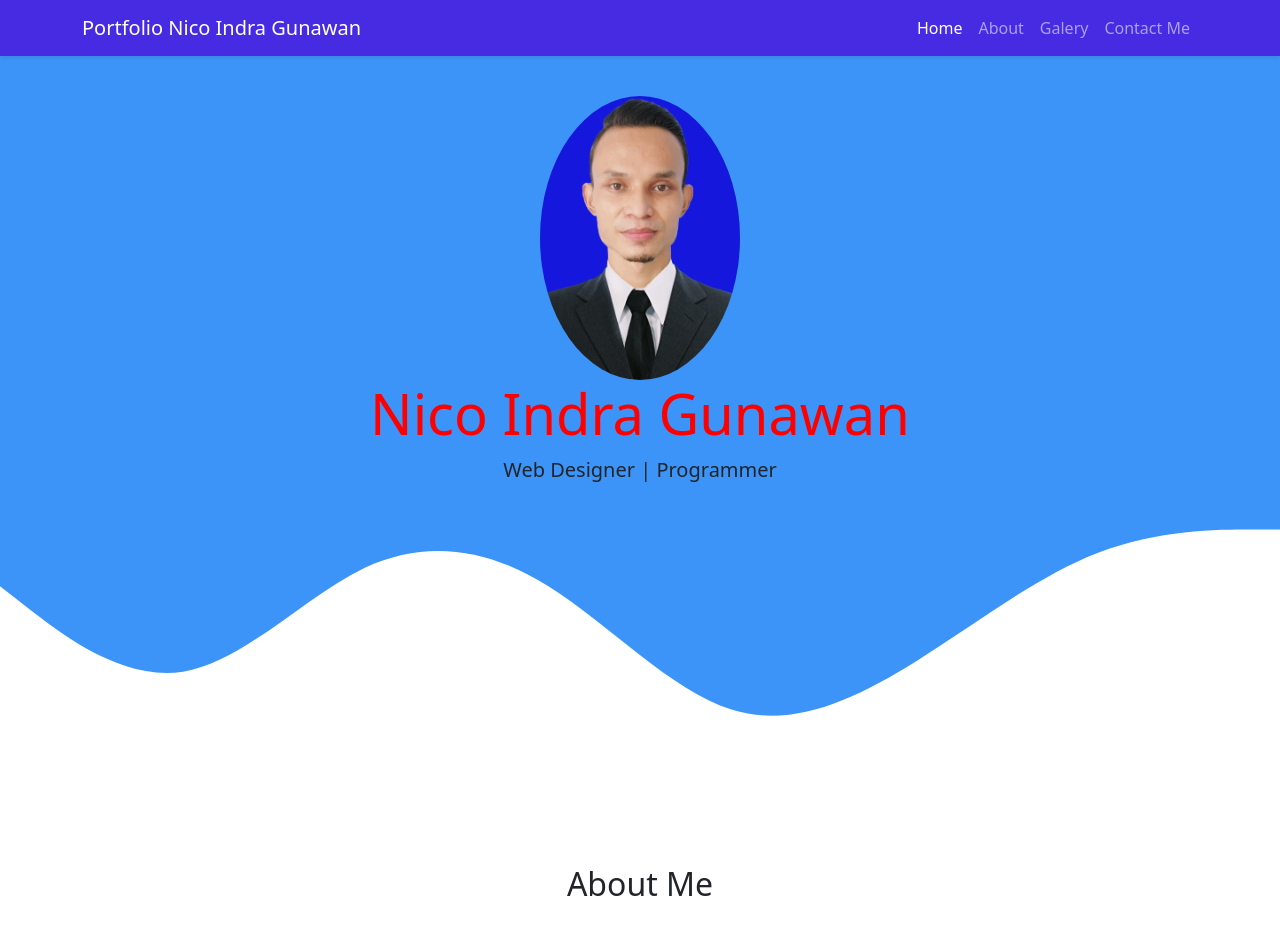
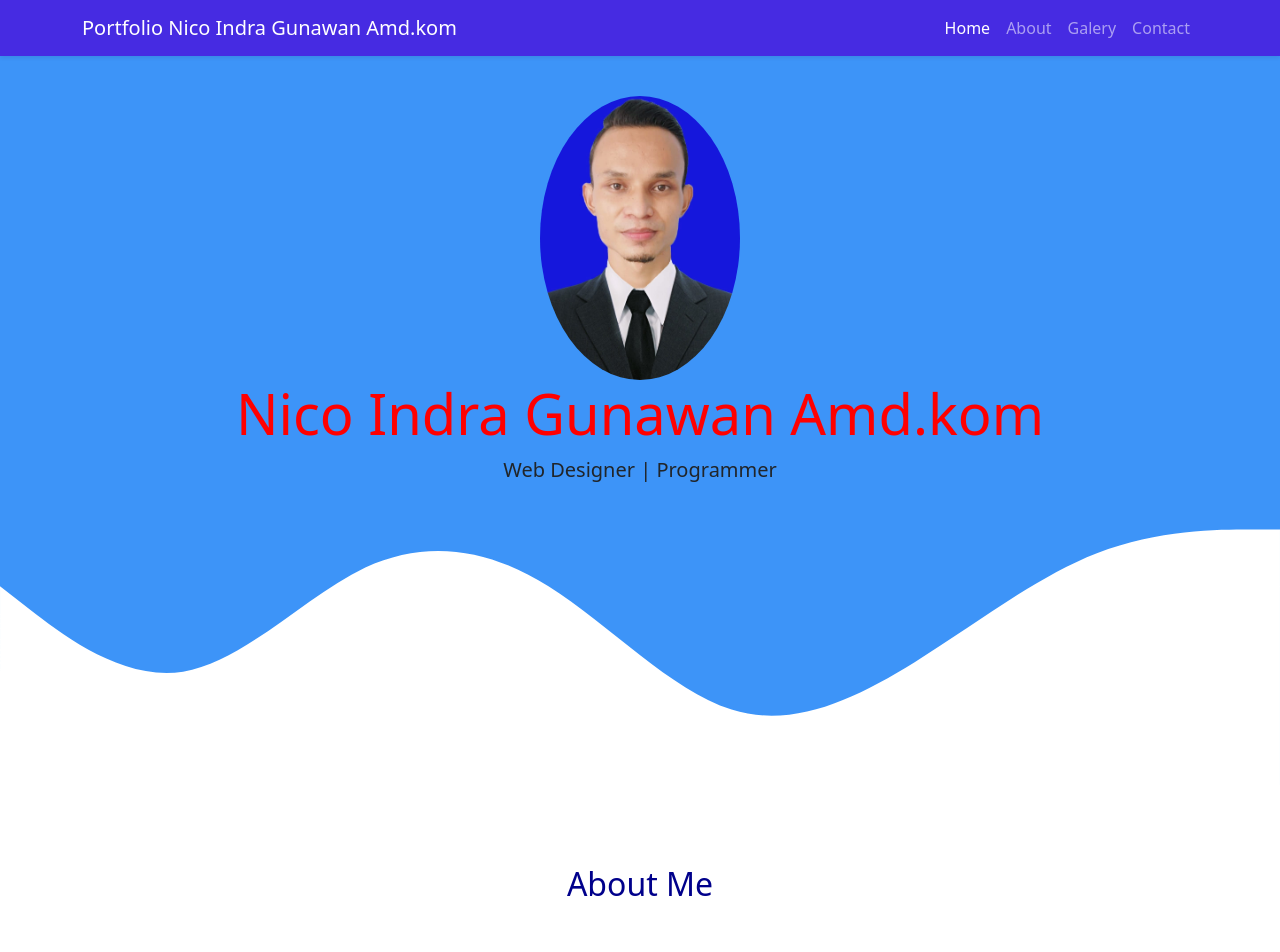
Before and after one commit to Nicoindragunawan/Websiteportfolio, a plain HTML site: page index.html in a window 1280 px wide. Shown: the top 952 px of the page. Drawn offline with nearby package versions, Linux system fonts and the light colour scheme.

Commit message:
tambah title

```diff
--- a/index.html
+++ b/index.html
@@ -18,7 +18,7 @@
    <nav class="navbar navbar-expand-lg navbar-dark shadow-sm fixed-top"
    style="background-color:rgb(70, 43, 226)">
     <div class="container">
-      <a class="navbar-brand" href="#">Portfolio Nico Indra Gunawan</a>
+      <a class="navbar-brand" href="#">Portfolio Nico Indra Gunawan Amd.kom</a>
       <button class="navbar-toggler" type="button" data-bs-toggle="collapse" data-bs-target="#navbarNav" aria-controls="navbarNav" aria-expanded="false" aria-label="Toggle navigation">
         <span class="navbar-toggler-icon"></span>
       </button>
@@ -34,7 +34,7 @@
             <a class="nav-link" href="#projects">Galery</a>
           </li>
           <li class="nav-item">
-            <a class="nav-link" href="#contact">Contact Me</a>
+            <a class="nav-link" href="#contact">Contact</a>
           </li>
 
         </ul>
@@ -47,7 +47,7 @@
 <section class="jumbotron text-center">
     <img src="img/nico2.jpg" alt="Nico Indra Gunawan" width="200"
     class="rounded-circle" >
-    <h1 class="display-4">Nico Indra Gunawan</h1>
+    <h1 class="display-4">Nico Indra Gunawan Amd.kom</h1>
     <p class="lead">Web Designer | Programmer</p>
     <svg xmlns="http://www.w3.org/2000/svg" viewBox="0 0 1440 320"><path
       fill="#ffffff" fill-opacity="1" d="M0,96L34.3,122.7C68.6,149,137,203,
@@ -64,7 +64,7 @@
     <div class="container">
       <div class="row text-center mb-5">
         <div class="col">
-          <h2>About Me</h2>
+          <h2 style="color: darkblue;">About Me</h2>
         </div>
       </div>
       <div class="row justify-content-between fs-5">
@@ -171,7 +171,7 @@
     <div class="container">
       <div class="row text-center mb-3">
         <div class="col">
-          <h2 style="color: red;">Contact Me</h2>
+          <h2 style="color: red;">Contact</h2>
         </div>
       </div>
       <div class="row justify-content-center">
@@ -208,7 +208,7 @@
     <footer class="bg-primary text-white text-center pb-5">
       <p>
         Created by <a href="https://www.instagram.com"
-        class= "text-white fw-bolder">Nico Indra Gunawan</a>
+        class= "text-white fw-bolder">Nico Indra Gunawan Amd.kom</a>
       </p>
     </footer>
 
```
